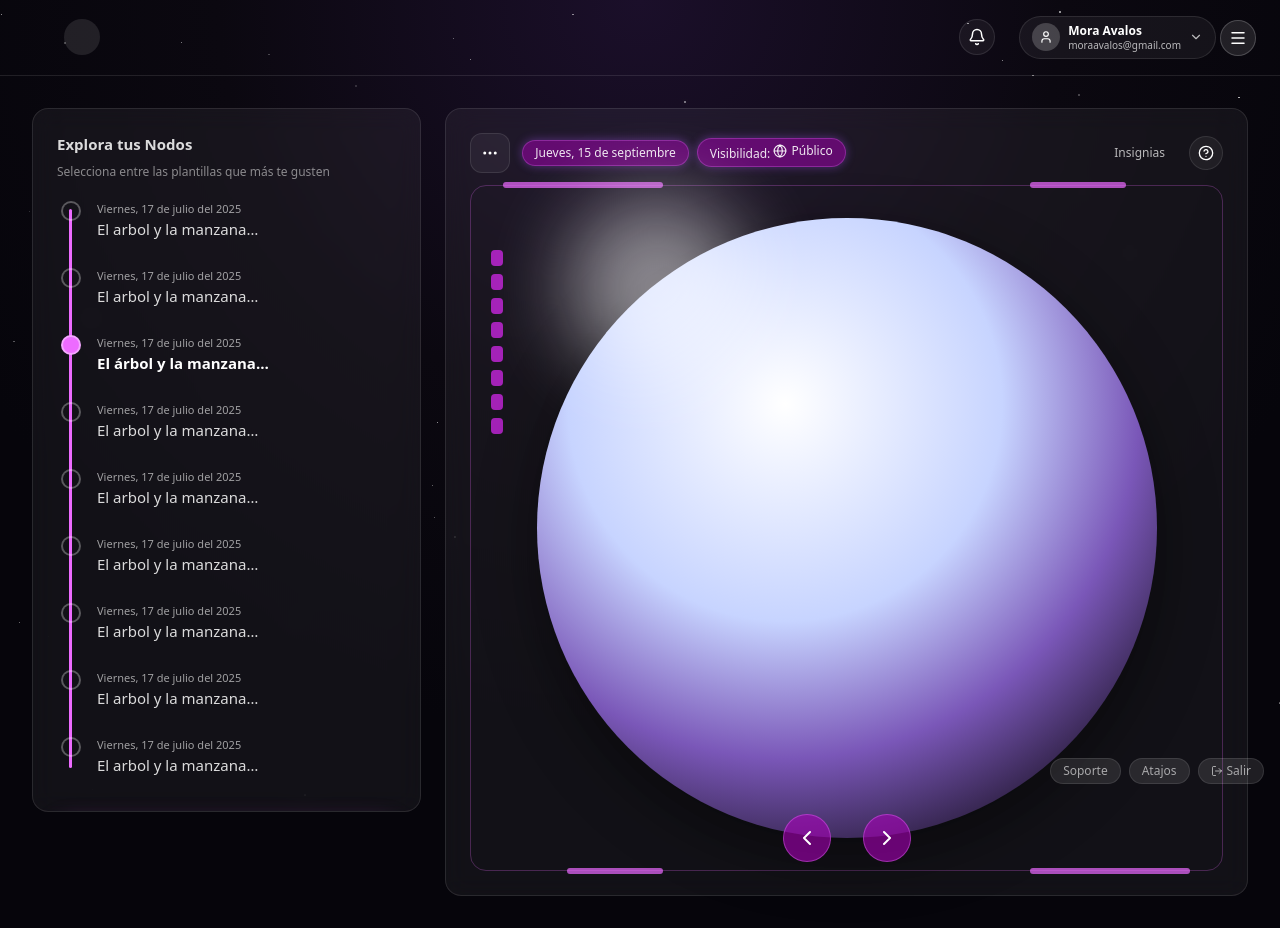
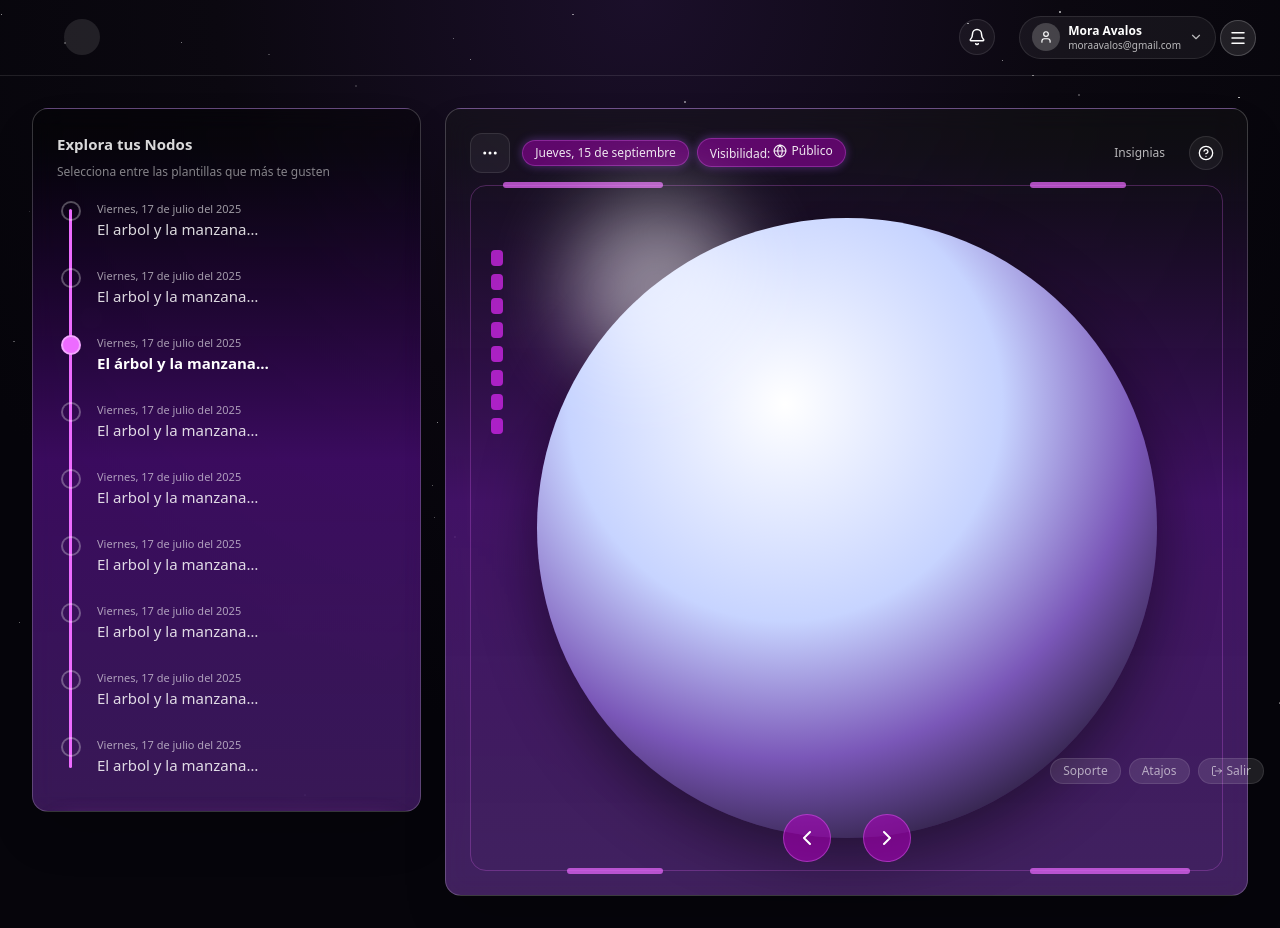
Before and after one commit to moavalos/oniria-app, a React (Vite) app: page /historial in a window 1280 px wide. Built offline with nearby package versions, Linux system fonts and the light colour scheme.

Commit message:
fix: separo en componentes reutilizables

```diff
--- /dev/null
+++ b/src/app/features/auth/components/Header.tsx
@@ -0,0 +1,26 @@
+import { Bell, ChevronDown, Menu, User } from "lucide-react";
+
+export default function Header() {
+    return (
+        <header className="relative z-12 flex items-center justify-between px-8 lg:px-16 py-4 border-b border-white/10">
+            <div className="flex items-center gap-3">
+                <div className="h-9 w-9 grid place-items-center rounded-full bg-white/10 font-black"></div>
+                <span className="font-semibold tracking-wide text-lg"></span>
+            </div>
+
+
+            <div className="flex items-center gap-3 lg:gap-6">
+                <button className="rounded-full p-2 bg-white/5 border border-white/10"><Bell size={18} /></button>
+                <div className="hidden md:flex items-center gap-2 rounded-full bg-white/5 px-3 py-1.5 border border-white/10">
+                    <div className="h-7 w-7 rounded-full bg-white/20 grid place-items-center"><User size={14} /></div>
+                    <div className="leading-tight">
+                        <div className="text-xs font-semibold">Mora Avalos</div>
+                        <div className="text-[10px] text-white/70">moraavalos@gmail.com</div>
+                    </div>
+                    <ChevronDown size={14} className="opacity-70" />
+                </div>
+                <button className="rounded-full p-2 bg-white/5 border border-white/10 md:hidden"><Menu size={18} /></button>
+            </div>
+        </header>
+    );
+}
--- /dev/null
+++ b/src/app/features/auth/components/NavigationArrows.tsx
@@ -0,0 +1,31 @@
+import { motion } from "framer-motion";
+import { ChevronDown } from "lucide-react";
+
+type NavigationArrowsProps = {
+    onPrev?: () => void;
+    onNext?: () => void;
+};
+
+export default function NavigationArrows({ onPrev, onNext }: NavigationArrowsProps) {
+    return (
+        <div className="absolute -bottom-6 left-1/2 -translate-x-1/2 flex items-center gap-8">
+            <motion.button
+                whileTap={{ scale: 0.95 }}
+                onClick={onPrev}
+                className="grid place-items-center h-12 w-12 rounded-full
+                   bg-fuchsia-700/60 border border-fuchsia-400/40 text-white"
+            >
+                <ChevronDown className="rotate-90" />
+            </motion.button>
+
+            <motion.button
+                whileTap={{ scale: 0.95 }}
+                onClick={onNext}
+                className="grid place-items-center h-12 w-12 rounded-full
+                   bg-fuchsia-700/60 border border-fuchsia-400/40 text-white"
+            >
+                <ChevronDown className="-rotate-90" />
+            </motion.button>
+        </div>
+    );
+}
--- /dev/null
+++ b/src/app/features/auth/components/Sidebar.tsx
@@ -0,0 +1,58 @@
+import Card from "@/shared/components/Card";
+import { motion } from "framer-motion";
+
+type TimelineItem = { id: number; date: string; title: string; active: boolean };
+
+type SidebarProps = {
+    title: string;
+    description: string;
+    ctaText: string;
+    timeline: TimelineItem[];
+};
+
+export default function Sidebar({ title, description, ctaText, timeline }: SidebarProps) {
+    return (
+        <Card className="col-span-12 md:col-span-4 xl:col-span-4 p-6 h-[88vh] overflow-y-auto text-[15px]">
+            {/* título y descripción */}
+            <div className="mb-2 text-[15px] font-semibold text-white/85">{title}</div>
+            <div className="text-[12px] text-white/50 mb-5">{description}</div>
+
+            {/* timeline con barra violeta y puntos */}
+            <div className="relative">
+                <div className="absolute left-3 top-2 bottom-2 w-[3px] rounded bg-fuchsia-400" />
+                <ul className="space-y-7 pl-10 pr-2">
+                    {timeline.map((n) => (
+                        <li key={n.id} className="relative">
+                            <div
+                                className={`absolute -left-[34px] top-[2px] h-[16px] w-[16px] rounded-full ring-2 ${n.active
+                                        ? "bg-fuchsia-400 ring-fuchsia-300"
+                                        : "bg-transparent ring-white/30"
+                                    }`}
+                            />
+                            <div className="text-[11px] text-white/60">{n.date}</div>
+                            <div
+                                className={`truncate ${n.active ? "text-white font-semibold" : "text-white/85"
+                                    }`}
+                            >
+                                {n.title}
+                            </div>
+                        </li>
+                    ))}
+                </ul>
+            </div>
+
+            <div className="mt-12">
+                <motion.button
+                    whileTap={{ scale: 0.98 }}
+                    className="group flex w-full items-center justify-center gap-2 rounded-xl
+                     bg-gradient-to-r from-fuchsia-700 to-fuchsia-600
+                     px-6 py-4 text-[15px] font-bold shadow-[0_0_25px_rgba(217,70,239,0.35)]
+                     border border-fuchsia-400/30 hover:from-fuchsia-600 hover:to-fuchsia-600"
+                >
+                    {ctaText}
+                    <span className="text-fuchsia-200 text-lg">★</span>
+                </motion.button>
+            </div>
+        </Card>
+    );
+}
--- a/src/app/pages/Historial.tsx
+++ b/src/app/pages/Historial.tsx
@@ -1,13 +1,16 @@
 import {
-    Bell, Menu, User, ChevronDown,
     MoreHorizontal, HelpCircle, LogOut,
-    Globe as GlobeIcon
+    Globe as GlobeIcon,
+    Menu
 } from "lucide-react";
-import { motion } from "framer-motion";
+import Sidebar from "../features/auth/components/Sidebar";
 import { useTranslation } from "react-i18next";
 
 import Starfield from "../features/auth/components/Starfield";
 import Pill from "../features/auth/components/Pill";
+import Header from "../features/auth/components/Header";
+import Card from "@/shared/components/Card";
+import NavigationArrows from "../features/auth/components/NavigationArrows";
 
 // ------- data mock (sacar cuando haya backend) -------
 const timeline = new Array(9).fill(0).map((_, i) => ({
@@ -32,14 +35,10 @@ function Globe() {
 
             </div>
             {/* flechas */}
-            <div className="absolute -bottom-6 left-1/2 -translate-x-1/2 flex items-center gap-8">
-                <motion.button whileTap={{ scale: .95 }} className="grid place-items-center h-12 w-12 rounded-full bg-fuchsia-700/60 border border-fuchsia-400/40 text-white">
-                    <ChevronDown className="rotate-90" />
-                </motion.button>
-                <motion.button whileTap={{ scale: .95 }} className="grid place-items-center h-12 w-12 rounded-full bg-fuchsia-700/60 border border-fuchsia-400/40 text-white">
-                    <ChevronDown className="-rotate-90" />
-                </motion.button>
-            </div>
+            <NavigationArrows
+                onPrev={() => console.log("Prev")}
+                onNext={() => console.log("Next")}
+            />
         </div>
     );
 }
@@ -53,66 +52,21 @@ export default function HistorialNodes() {
             <Starfield />
 
             {/* top bar */}
-            <header className="relative z-12 flex items-center justify-between px-8 lg:px-16 py-4 border-b border-white/10">
-                <div className="flex items-center gap-3">
-                    {/* logo circular + marca */}
-                    <div className="h-9 w-9 grid place-items-center rounded-full bg-white/10 font-black"></div>
-                    <span className="font-semibold tracking-wide text-lg"></span>
-                </div>
-
-                {/* perfil / acciones */}
-                <div className="flex items-center gap-3 lg:gap-6">
-                    <button className="rounded-full p-2 bg-white/5 border border-white/10"><Bell size={18} /></button>
-                    <div className="hidden md:flex items-center gap-2 rounded-full bg-white/5 px-3 py-1.5 border border-white/10">
-                        <div className="h-7 w-7 rounded-full bg-white/20 grid place-items-center"><User size={14} /></div>
-                        <div className="leading-tight">
-                            <div className="text-xs font-semibold">Mora Avalos</div>
-                            <div className="text-[10px] text-white/70">moraavalos@gmail.com</div>
-                        </div>
-                        <ChevronDown size={14} className="opacity-70" />
-                    </div>
-                    <button className="rounded-full p-2 bg-white/5 border border-white/10 md:hidden"><Menu size={18} /></button>
-                </div>
-            </header>
+            <Header />
 
             {/* layout principal */}
             <main className="relative z-0 mx-auto grid max-w-[1500px] grid-cols-12 gap-6 px-4 py-6 lg:px-8 lg:py-8">
+
                 {/* ===== sidebar izquierdo ===== */}
-                <aside className="col-span-12 md:col-span-4 xl:col-span-4 rounded-2xl border border-white/10 bg-white/5 backdrop-blur-md p-6 h-[88vh] overflow-y-auto text-[15px]">
-                    {/* título y descripción */}
-                    <div className="mb-2 text-[15px] font-semibold text-white/85">{t('historial.title')}</div>
-                    <div className="text-[12px] text-white/50 mb-5">{t('historial.description')}</div>
-
-                    {/* timeline con barra violeta y puntos */}
-                    <div className="relative">
-                        <div className="absolute left-3 top-2 bottom-2 w-[3px] rounded bg-fuchsia-400" />
-                        <ul className="space-y-7 pl-10 pr-2">
-                            {timeline.map((n) => (
-                                <li key={n.id} className="relative">
-                                    <div className={`absolute -left-[34px] top-[2px] h-[16px] w-[16px] rounded-full ring-2 ${n.active ? 'bg-fuchsia-400 ring-fuchsia-300' : 'bg-transparent ring-white/30'}`} />
-                                    <div className="text-[11px] text-white/60">{n.date}</div>
-                                    <div className={`truncate ${n.active ? 'text-white font-semibold' : 'text-white/85'}`}>{n.title}</div>
-                                </li>
-                            ))}
-                        </ul>
-                    </div>
-
-                    <div className="mt-12">
-                        <motion.button
-                            whileTap={{ scale: 0.98 }}
-                            className="group flex w-full items-center justify-center gap-2 rounded-xl
-                         bg-gradient-to-r from-fuchsia-700 to-fuchsia-600
-                         px-6 py-4 text-[15px] font-bold shadow-[0_0_25px_rgba(217,70,239,0.35)]
-                         border border-fuchsia-400/30 hover:from-fuchsia-600 hover:to-fuchsia-600"
-                        >
-                            {t('historial.oniriaPro')}
-                            <span className="text-fuchsia-200 text-lg">★</span>
-                        </motion.button>
-                    </div>
-                </aside>
+                <Sidebar
+                    title={t('historial.title')}
+                    description={t('historial.description')}
+                    ctaText={t('historial.oniriaPro')}
+                    timeline={timeline}
+                />
 
                 {/* ===== panel central con marco sci-fi ===== */}
-                <section className="col-span-12 md:col-span-8 xl:col-span-8 rounded-2xl border border-white/10 bg-white/5 backdrop-blur-md p-5 md:p-6">
+                <Card className="col-span-12 md:col-span-8 xl:col-span-8 rounded-2xl border border-white/10 bg-white/5 backdrop-blur-md p-5 md:p-6">
                     {/* barra superior del panel (pills + insignias) */}
                     <div className="mb-3 flex items-center justify-between">
                         <div className="flex items-center gap-3">
@@ -153,7 +107,7 @@ export default function HistorialNodes() {
                         {/* orbe central */}
                         <Globe />
                     </div>
-                </section>
+                </Card>
             </main>
 
             {/* menú flotante */}
--- a/src/shared/components/Card.tsx
+++ b/src/shared/components/Card.tsx
@@ -1,10 +1,14 @@
-export default function Card({ children }: { children: React.ReactNode }) {
+type CardProps = {
+  children: React.ReactNode;
+  className?: string;
+};
+
+export default function Card({ children, className }: CardProps) {
   return (
     <div
-      className="w-full max-w-md p-8 rounded-2xl
-                 bg-gradient-to-b from-black/30 via-purple-800/50 to-purple-500/30
-                 backdrop-blur-md border border-white/20
-                 shadow-2xl text-center"
+      className={`rounded-2xl border border-white/20
+                  bg-gradient-to-b from-black/30 via-purple-800/50 to-purple-500/30
+                  backdrop-blur-md shadow-2xl text-left ${className}`}
     >
       {children}
     </div>
```
